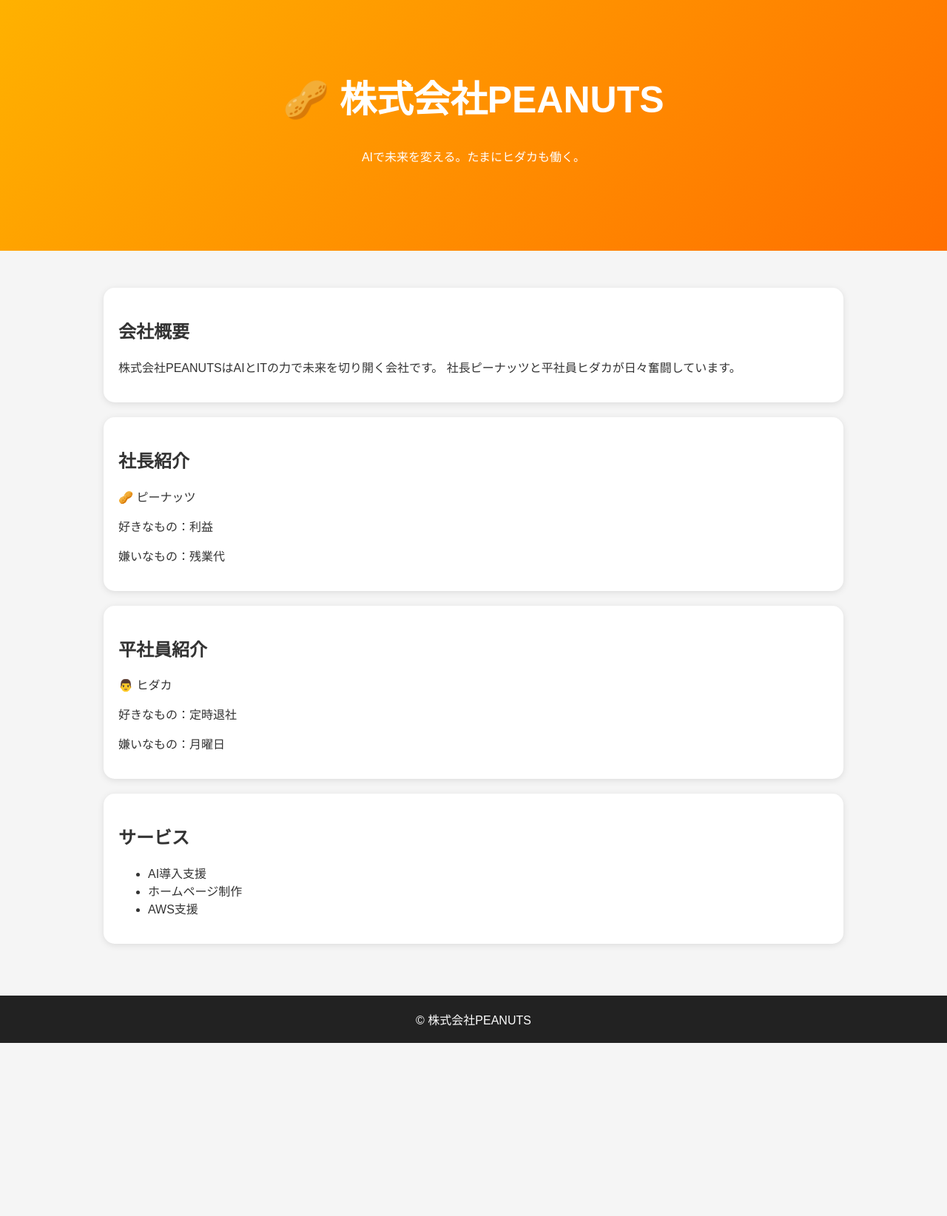
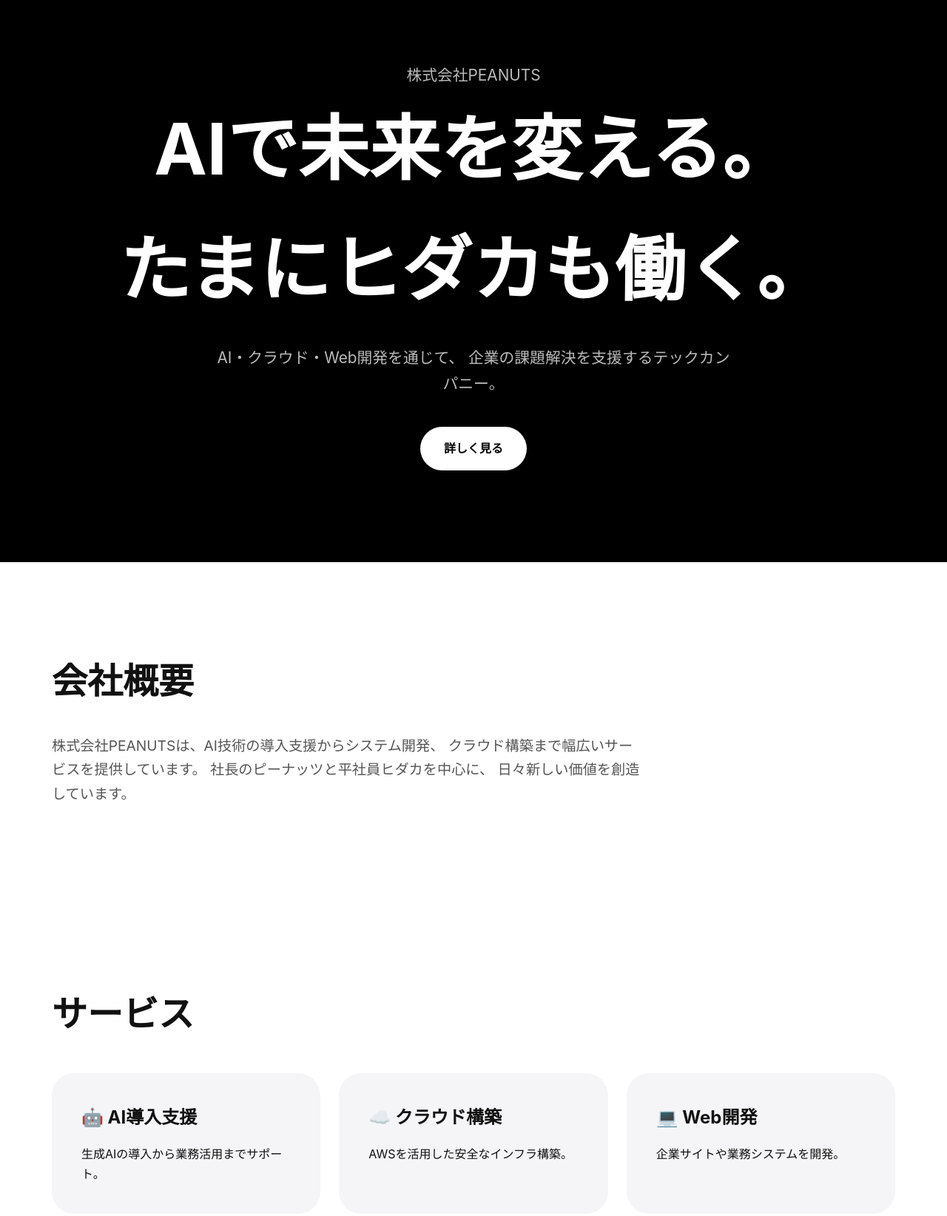
Before and after one commit to 777531yuya-wq/peanuts-site, a plain HTML site: page index.html in a window 1280 px wide. Shown: the part 40-1684 px from the top of the page at 74% size. Before the commit the page ends 1450 px from the top, so only its background shows below. Drawn offline with Linux system fonts and the light colour scheme.

Commit message:
Refactor index.html with updated styles and content

```diff
--- a/index.html
+++ b/index.html
@@ -4,84 +4,220 @@
 <meta charset="UTF-8">
 <meta name="viewport" content="width=device-width, initial-scale=1.0">
 <title>株式会社PEANUTS</title>
+
 <style>
+*{
+margin:0;
+padding:0;
+box-sizing:border-box;
+}
+
 body{
-margin:0;
-font-family:sans-serif;
-background:#f5f5f5;
-color:#333;
+font-family:-apple-system,BlinkMacSystemFont,"Helvetica Neue",sans-serif;
+background:#fff;
+color:#111;
+line-height:1.7;
 }
+
 header{
-background:linear-gradient(135deg,#ffb300,#ff6f00);
+background:#000;
+color:white;
+min-height:100vh;
+display:flex;
+align-items:center;
+justify-content:center;
+text-align:center;
+padding:40px;
+}
+
+.hero h1{
+font-size:clamp(3rem,8vw,6rem);
+font-weight:700;
+margin-bottom:20px;
+}
+
+.hero p{
+font-size:1.3rem;
+color:#bbb;
+max-width:700px;
+margin:auto;
+}
+
+.btn{
+display:inline-block;
+margin-top:40px;
+padding:16px 32px;
+background:white;
+color:black;
+text-decoration:none;
+border-radius:999px;
+font-weight:bold;
+transition:.3s;
+}
+
+.btn:hover{
+transform:scale(1.05);
+}
+
+section{
+max-width:1200px;
+margin:auto;
+padding:120px 30px;
+}
+
+.section-title{
+font-size:3rem;
+margin-bottom:30px;
+}
+
+.about{
+font-size:1.2rem;
+color:#555;
+max-width:800px;
+}
+
+.cards{
+display:grid;
+grid-template-columns:repeat(auto-fit,minmax(280px,1fr));
+gap:25px;
+margin-top:40px;
+}
+
+.card{
+background:#f5f5f7;
+padding:40px;
+border-radius:30px;
+transition:.3s;
+}
+
+.card:hover{
+transform:translateY(-5px);
+}
+
+.card h3{
+font-size:1.5rem;
+margin-bottom:15px;
+}
+
+.members{
+display:grid;
+grid-template-columns:repeat(auto-fit,minmax(350px,1fr));
+gap:30px;
+margin-top:40px;
+}
+
+.member{
+background:#f5f5f7;
+border-radius:30px;
+padding:40px;
+}
+
+.member h3{
+font-size:2rem;
+margin-bottom:10px;
+}
+
+.role{
+color:#666;
+margin-bottom:20px;
+}
+
+footer{
+background:#000;
 color:white;
 text-align:center;
-padding:100px 20px;
+padding:60px 20px;
 }
-h1{
-font-size:50px;
-}
-section{
-max-width:1000px;
-margin:auto;
-padding:50px 20px;
-}
-.card{
-background:white;
-padding:20px;
-border-radius:15px;
-margin-bottom:20px;
-box-shadow:0 2px 10px rgba(0,0,0,0.1);
-}
-footer{
-background:#222;
-color:white;
-text-align:center;
-padding:20px;
+
+footer p{
+color:#aaa;
 }
 </style>
 </head>
+
 <body>
 
 <header>
-<h1>🥜 株式会社PEANUTS</h1>
-<p>AIで未来を変える。たまにヒダカも働く。</p>
+<div class="hero">
+<p>株式会社PEANUTS</p>
+<h1>AIで未来を変える。<br>たまにヒダカも働く。</h1>
+
+<p>
+AI・クラウド・Web開発を通じて、
+企業の課題解決を支援するテックカンパニー。
+</p>
+
+<a href="#about" class="btn">詳しく見る</a>
+</div>
 </header>
 
+<section id="about">
+<h2 class="section-title">会社概要</h2>
+
+<p class="about">
+株式会社PEANUTSは、AI技術の導入支援からシステム開発、
+クラウド構築まで幅広いサービスを提供しています。
+社長のピーナッツと平社員ヒダカを中心に、
+日々新しい価値を創造しています。
+</p>
+</section>
+
 <section>
+<h2 class="section-title">サービス</h2>
+
+<div class="cards">
+
 <div class="card">
-<h2>会社概要</h2>
-<p>
-株式会社PEANUTSはAIとITの力で未来を切り開く会社です。
-社長ピーナッツと平社員ヒダカが日々奮闘しています。
-</p>
+<h3>🤖 AI導入支援</h3>
+<p>生成AIの導入から業務活用までサポート。</p>
 </div>
 
 <div class="card">
-<h2>社長紹介</h2>
-<p>🥜 ピーナッツ</p>
-<p>好きなもの：利益</p>
-<p>嫌いなもの：残業代</p>
+<h3>☁️ クラウド構築</h3>
+<p>AWSを活用した安全なインフラ構築。</p>
 </div>
 
 <div class="card">
-<h2>平社員紹介</h2>
-<p>👨 ヒダカ</p>
+<h3>💻 Web開発</h3>
+<p>企業サイトや業務システムを開発。</p>
+</div>
+
+</div>
+</section>
+
+<section>
+<h2 class="section-title">メンバー紹介</h2>
+
+<div class="members">
+
+<div class="member">
+<h3>🥜 ピーナッツ</h3>
+<p class="role">代表取締役社長</p>
+
+<p>好きなもの：利益</p>
+<p>嫌いなもの：残業代</p>
+<br>
+<p>「とりあえずAI使っとこう。」</p>
+</div>
+
+<div class="member">
+<h3>👨 ヒダカ</h3>
+<p class="role">平社員</p>
+
 <p>好きなもの：定時退社</p>
 <p>嫌いなもの：月曜日</p>
+<br>
+<p>「その案件、本当にやるんですか？」</p>
 </div>
 
-<div class="card">
-<h2>サービス</h2>
-<ul>
-<li>AI導入支援</li>
-<li>ホームページ制作</li>
-<li>AWS支援</li>
-</ul>
 </div>
 </section>
 
 <footer>
-© 株式会社PEANUTS
+<h2>PEANUTS</h2>
+<p>AIで未来を変える。たまにヒダカも働く。</p>
+<br>
+<p>© 2026 株式会社PEANUTS</p>
 </footer>
 
 </body>
```
